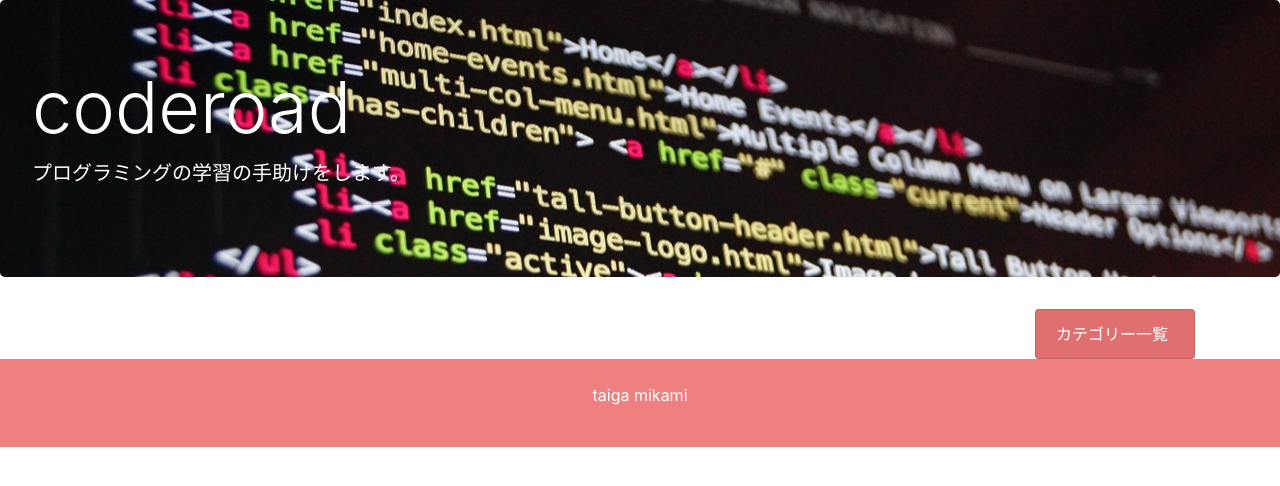
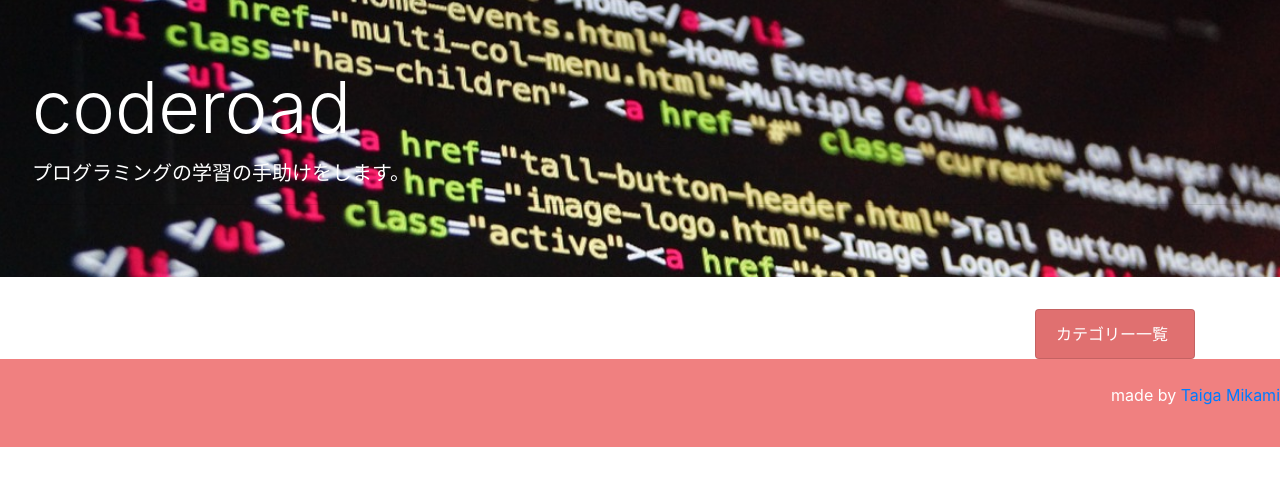
Before and after one commit to TaigaMikami/coderoad, a Django app: page / in a window 1280 px wide. Shown: the part 56-542 px from the top of the page. Run offline with Django 3.2, Linux system fonts and the light colour scheme; data that the repository does not hold is empty; style sheets or scripts are compiled from the project's sources; some libraries are stand-ins or nearby versions.

Commit message:
スタイル調整

```diff
--- a/assets/css/coderoad.css
+++ b/assets/css/coderoad.css
@@ -1,3 +1,3 @@
-.hero{background-image:url("../img/hero.jpg")}.hero h1{color:white}.hero p{color:white}.hero .my-2{color:white !important}.bg-main-pink{background-color:#F08080}.bg-pre-pink{background-color:#E07070}
+.hero{border-radius:0;background-image:url("../img/hero.jpg");background-position:center center;background-repeat:no-repeat;background-attachment:fixed;background-size:cover}.hero h1{color:white}.hero p{color:white}.hero .my-2{color:white !important}.bg-main-pink{background-color:#F08080}.bg-pre-pink{background-color:#E07070}
 
 /*# sourceMappingURL=../../../../../../../../../static/css/coderoad.css.map */
--- a/assets/css/coderoad.scss
+++ b/assets/css/coderoad.scss
@@ -1,5 +1,14 @@
 .hero {
+  border-radius: 0;
   background-image: url("../img/hero.jpg");
+  /* 画像を常に天地左右の中央に配置 */
+  background-position: center center;
+  /* 画像をタイル状に繰り返し表示しない */
+  background-repeat: no-repeat;
+  /* コンテンツの高さが画像の高さより大きい時、動かないように固定 */
+  background-attachment: fixed;
+  /* 表示するコンテナの大きさに基づいて、背景画像を調整 */
+  background-size: cover;
 
   h1 {
     color: white;
--- a/templates/footer.html
+++ b/templates/footer.html
@@ -1,3 +1,3 @@
 <footer class="bg-main-pink text-white text-center py-4">
-	<p>taiga mikami</p>
+	<p class="text-right">made by <a href="https://taigamikami.github.io/">Taiga Mikami</a></p>
 </footer>
```
Also changed, not shown: 1 other file.
